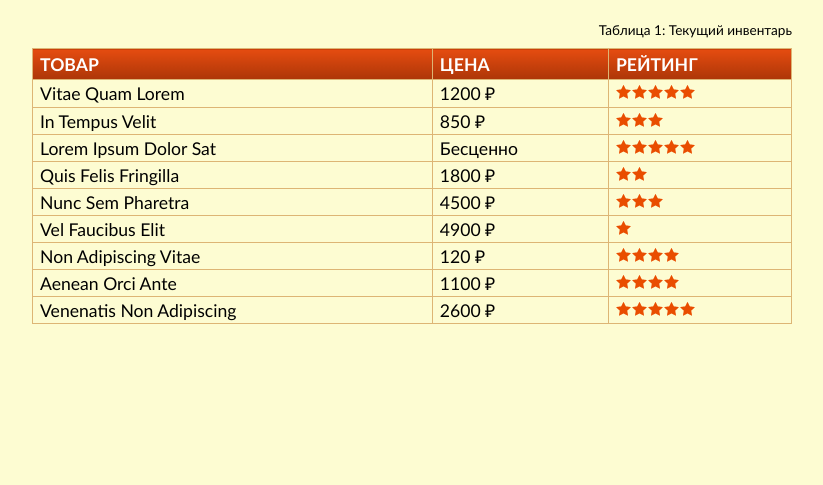
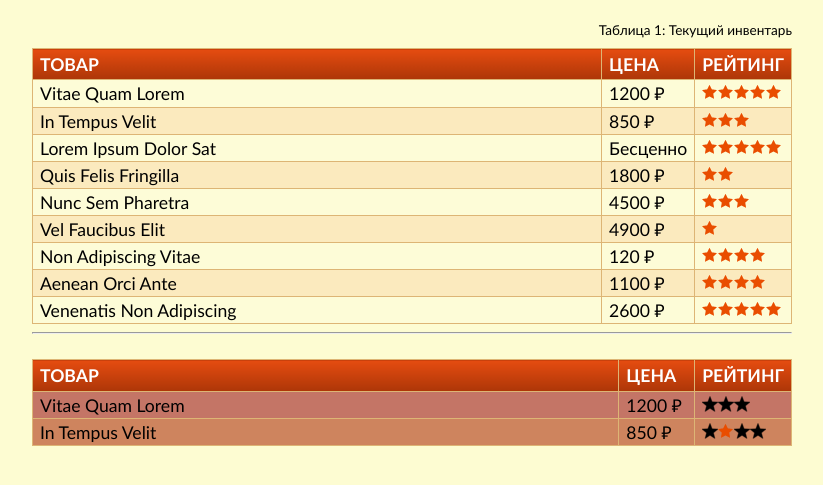
Before and after one commit to Aizat-blip/hw, a plain HTML site: page ДЗ-19/table/table.html in a window 1280 px wide. Shown: the part 61-546 px from the top of the page, without its empty margins (228-1051 px from the left). Drawn offline with Linux system fonts and the light colour scheme.

Commit message:
Add some files

```diff
--- a/ДЗ-19/table/css/main.css
+++ b/ДЗ-19/table/css/main.css
@@ -65,3 +65,41 @@ h1 {
     background: linear-gradient(to bottom, rgb(229,76,16), rgb(173,54,8));
 	color: white;
 }
+.inventory tr:nth-of-type(even){
+	background-color: rgba(255,255,255,.1);
+   }
+   .inventory tr:nth-of-type(odd){
+	background-color: rgba(229,76,16,.1);
+   }
+   #price, #rating{
+	   width: 15%;
+   }
+   .stock{
+	font-family: "Trebuchet MS", Arial, Helvetica, sans-serif;
+	width: 100%;
+	margin-top: 25px;
+	border-collapse: collapse;
+}
+.stock td, .stock  th{
+	font-size: 1.1em;
+	border: 1px solid #DDB575;
+	padding: 3px 7px 2px 7px;
+}
+.stock th{
+	text-transform: uppercase;
+	text-align: left;
+	padding-top: 5px;
+	padding-bottom: 4px;
+	background: rgb(229,76,16);
+    background: linear-gradient(to bottom, rgb(229,76,16), rgb(173,54,8));
+	color: white;
+}
+#price, #rating{
+	width: 10%;
+}
+.stock tr:nth-of-type(even){
+	background-color: rgba(167, 45, 45, 0.651);
+   }
+   .stock tr:nth-of-type(odd){
+	background-color: rgba(196, 104, 68, 0.808);
+   }
--- a/ДЗ-19/table/table.html
+++ b/ДЗ-19/table/table.html
@@ -68,5 +68,28 @@
 			<td><span class="rating"><img src="images/star.png" width="16" height="16" alt="звезда"></span><span class="rating"><img src="images/star.png" width="16" height="16" alt="звезда"></span><span class="rating"><img src="images/star.png" width="16" height="16" alt="звезда"></span><span class="rating"><img src="images/star.png" width="16" height="16" alt="звезда"></span><span class="rating"><img src="images/star.png" width="16" height="16" alt="звезда"></span></td>
 		</tr>
 	</table>
+	<hr>
+	<table class="stock" width="100%">
+		<colgroup>
+			<col id="product">
+			<col id="price">
+			<col id="rating">
+		</colgroup>
+		<tr>
+			<th scope="col">Товар</th>
+			<th scope="col">Цена</th>
+			<th scope="col">Рейтинг</th>
+		</tr>
+		<tr>
+			<td> Vitae Quam Lorem</td>
+			<td>1200 ₽</td>
+			<td class="rating"><img src="images/star1.png" width="16" height="16" alt="звезда"><img src="images/star1.png" width="16" height="16" alt="звезда"><img src="images/star1.png" width="16" height="16" alt="звезда"></td>
+		</tr>
+		<tr>
+			<td> In Tempus Velit</td>
+			<td>850 ₽</td>
+			<td><span class="rating"><img src="images/star1.png" width="16" height="16" alt="звезда"></span><span class="rating"><img src="images/star.png" width="16" height="16" alt="звезда"></span><span class="rating"><img src="images/star1.png" width="16" height="16" alt="звезда"></span><img src="images/star1.png" width="16" height="16" alt="звезда"></span></span></td>
+		</tr>
+	</table>
 </body>
 </html>
```
Also changed, not shown: ДЗ-19/table/images/star1.png (added).
